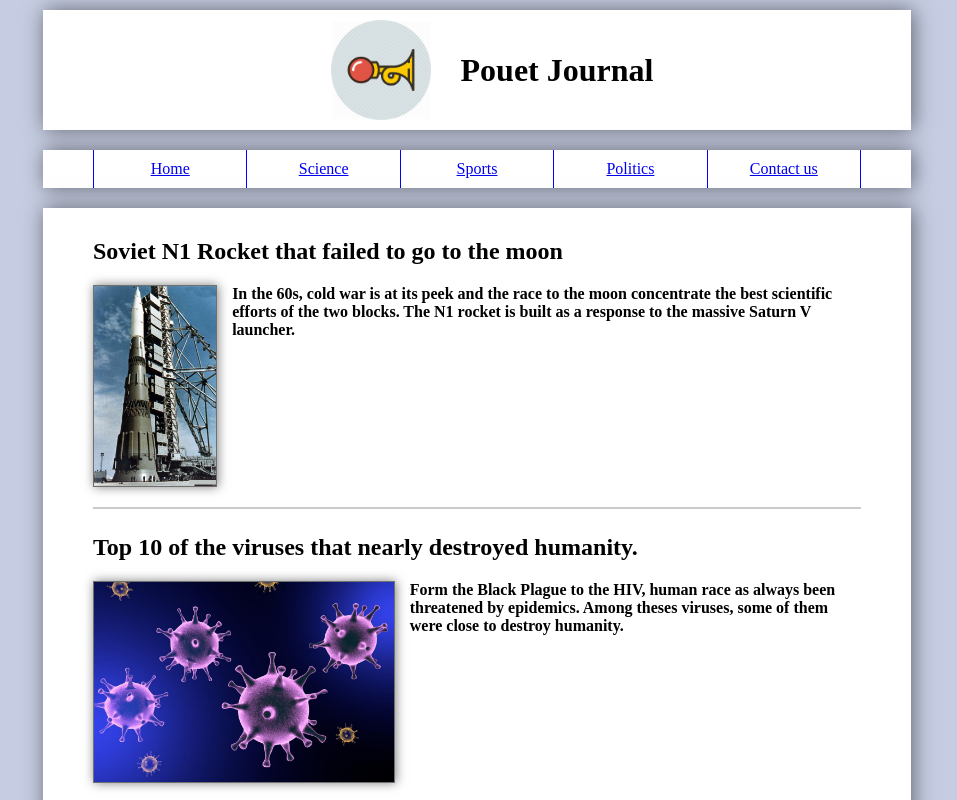
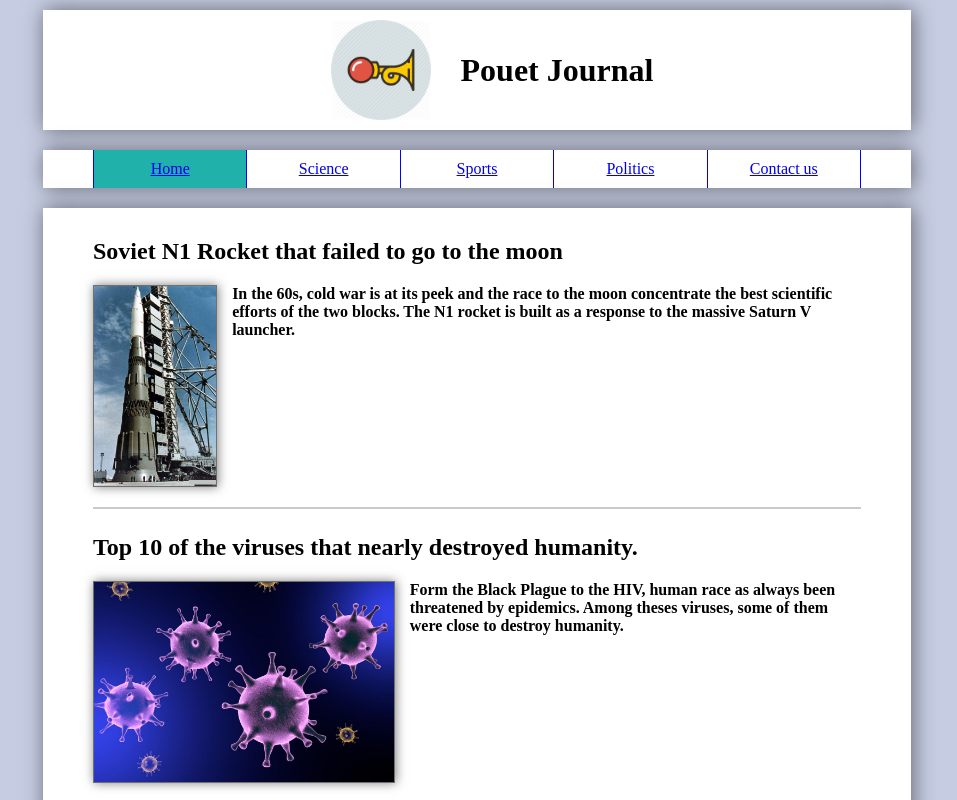
Before and after one commit to OrangeDuck91/ng-pouet-journal, an Angular app: page /home in a window 1280 px wide. Shown: the top 800 px of the page, without its empty margins (163-1120 px from the left). Built offline with nearby package versions, Linux system fonts and the light colour scheme.

Commit message:
improved menu for keyboard nav

```diff
--- a/src/app/common/component/top-nav-bar/top-nav-bar.component.html
+++ b/src/app/common/component/top-nav-bar/top-nav-bar.component.html
@@ -2,19 +2,23 @@
   <ul  id="menu">
     <li class="menu-level-1"
         *ngFor="let menuEntry of menu"
+        (mouseenter)="openMenu(menuEntry)"
+        (mouseleave)="closeMenu(menuEntry)"
         (focusin)="openMenu(menuEntry)"
         (focusout)="closeMenu(menuEntry)">
       <span>
-        <a [routerLink]="menuEntry.route">
+        <a [routerLink]="menuEntry.route"
+           routerLinkActive="active-menu"
+           [routerLinkActiveOptions]="{exact:true}">
           {{menuEntry.title}}
         </a>
       </span>
       <ul class="menu-level-2"
           *ngIf="menuEntry.subMenu"
-          [style.opacity]="menuEntry.isOpened ? '1' : '0'"
-          [style.visibility]="menuEntry.isOpened ? 'visible' : 'hidden'">
+          [ngClass]="{'visualyHidden' : !menuEntry.isOpened }">
         <li *ngFor="let menusubEntry of menuEntry.subMenu">
-          <a [routerLink]="menusubEntry.route">
+          <a [routerLink]="menusubEntry.route"
+             routerLinkActive="active-menu">
             {{menusubEntry.title}}
           </a>
         </li>
--- a/src/app/common/component/top-nav-bar/top-nav-bar.component.scss
+++ b/src/app/common/component/top-nav-bar/top-nav-bar.component.scss
@@ -46,3 +46,6 @@ a:hover,
 a:focus{
   background-color: lightblue;
 }
+a.active-menu{
+  background-color: lightseagreen;
+}
```
